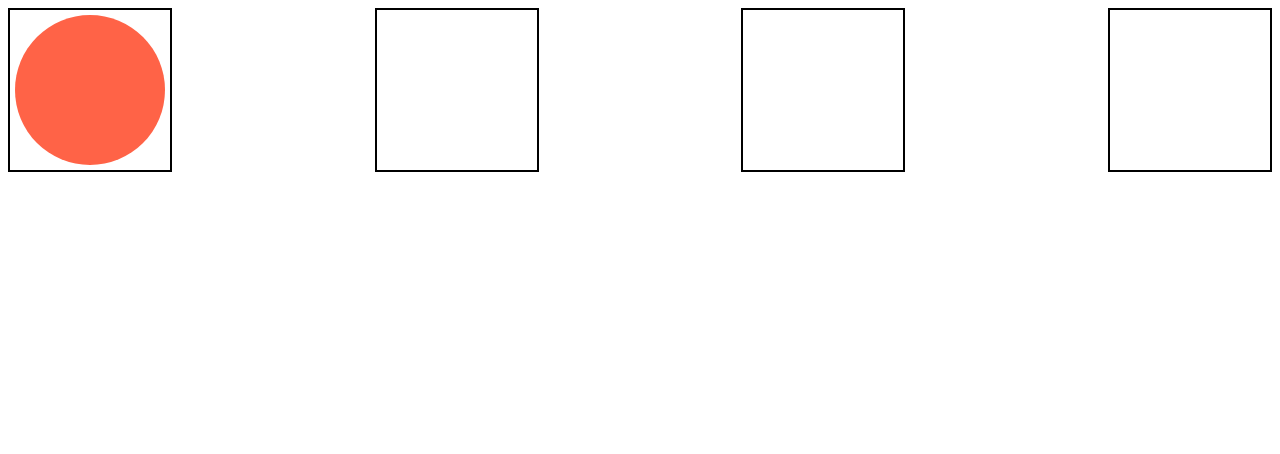
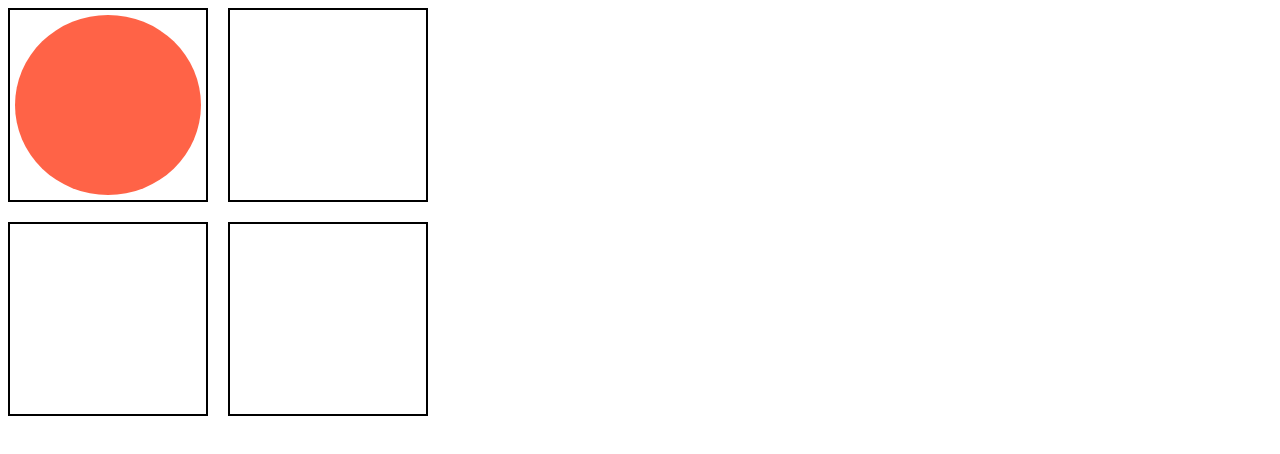
Before and after one commit to patriciomaseda/interview-react-balls-and-boxes-working, a React app: page / in a window 1280 px wide. Built offline with nearby package versions, Linux system fonts and the light colour scheme.

Commit message:
Change to a css grid 2x2 layout

```diff
--- a/src/styles.css
+++ b/src/styles.css
@@ -1,8 +1,9 @@
 .App {
-  display: flex;
-  justify-content: space-between;
-  font-family: sans-serif;
-  text-align: center;
+  display: grid;
+  grid-template-columns: 200px 200px;
+  grid-row: auto auto;
+  grid-column-gap: 20px;
+  grid-row-gap: 20px;
 }
 
 .ball {
@@ -15,9 +16,8 @@
 .box {
   border: 2px solid black;
   cursor: pointer;
-  height: 150px;
+  height: 180px;
   padding: 5px;
-  width: 150px;
 }
 
 .shadow {
```
